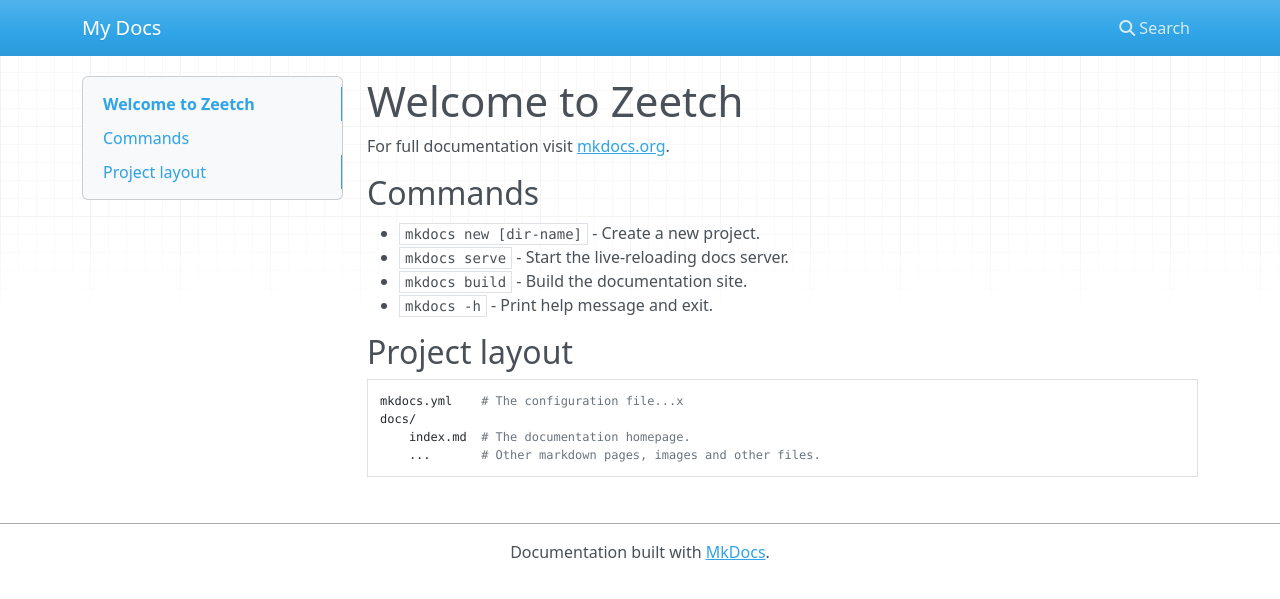
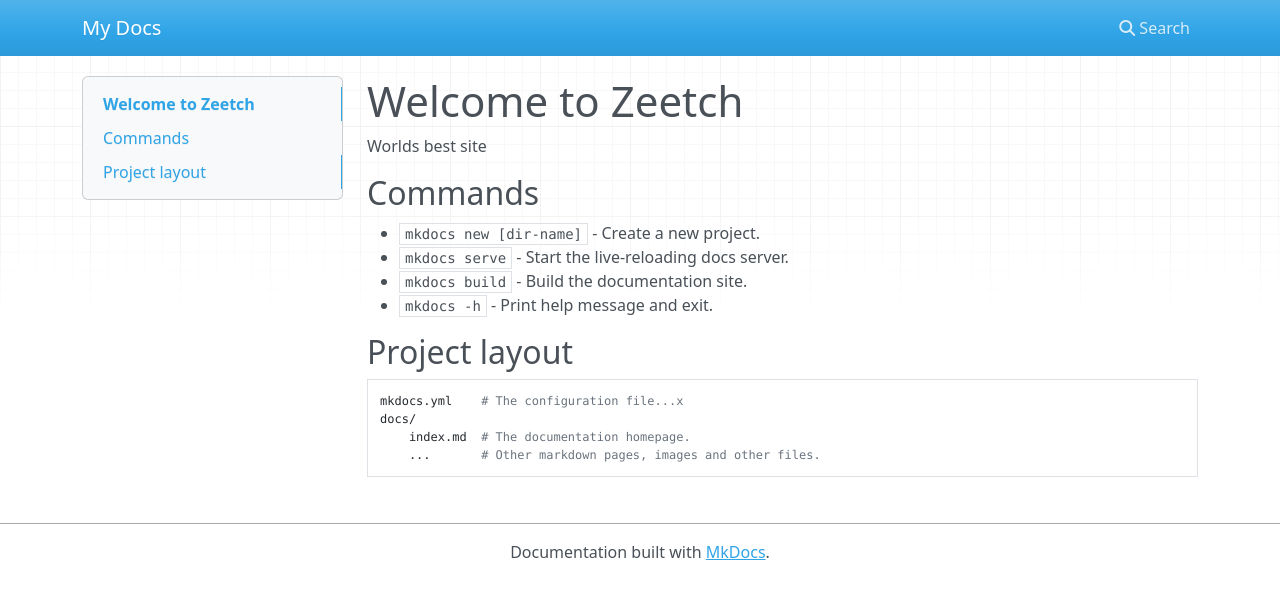
Before and after one commit to jamesdube/zeetch, an MkDocs documentation site: the page built from docs/index.md, in a window 1280 px wide. Shown: the top 599 px of the page. Built offline with MkDocs 1.6.1, drawn with Linux system fonts in a browser that asks for light colours; nearby versions of some CDN libraries.

Commit message:
Update index.md (#9)

```diff
--- a/docs/index.md
+++ b/docs/index.md
@@ -1,6 +1,6 @@
 # Welcome to Zeetch
 
-For full documentation visit [mkdocs.org](https://www.mkdocs.org).
+Worlds best site
 
 ## Commands
 
```
